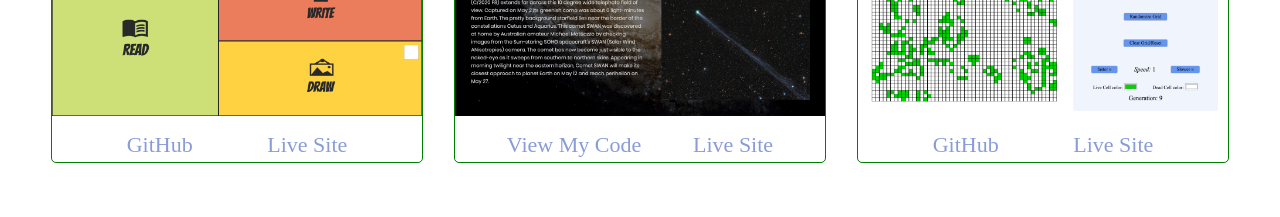
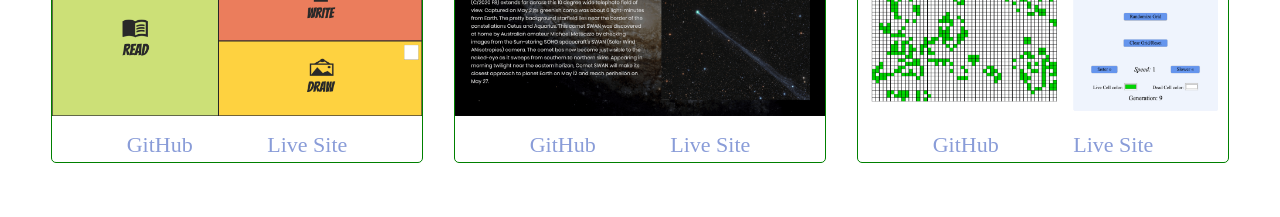
Before and after one commit to fuston05/scott-fuston-portfolio, a React (Create React App) app: page / in a window 1280 px wide. Shown: the part 840-1057 px from the top of the page. Built offline with nearby package versions, Linux system fonts and the light colour scheme.

Commit message:
fixed a typo in portfolio section

```diff
--- a/src/components/Portfolio/ProjectCard.jsx
+++ b/src/components/Portfolio/ProjectCard.jsx
@@ -25,14 +25,14 @@ const ProjectCard = () => {
         <div className="linksCont">
           <a
             href="https://github.com/Lambda-School-Labs/Labs26-StorySquad-FE-TeamC"
-            target= '_blank'
+            target="_blank"
             rel="noreferrer noopener"
           >
             GitHub
           </a>
           <a
             href="https://c.storysquad.dev/"
-            target= '_blank'
+            target="_blank"
             rel="noreferrer noopener"
           >
             Live Site
@@ -58,7 +58,7 @@ const ProjectCard = () => {
             target="_blank"
             rel="noreferrer noopener"
           >
-            View My Code
+            GitHub
           </a>
           <a
             href="https://nasa-apod-fun.netlify.app/"
@@ -85,14 +85,14 @@ const ProjectCard = () => {
         <div className="linksCont">
           <a
             href="https://github.com/fuston05/conways-game-of-life"
-            target= '_blank'
+            target="_blank"
             rel="noreferrer noopener"
           >
             GitHub
           </a>
           <a
             href="https://conwaygameoflife.netlify.app/"
-            target= '_blank'
+            target="_blank"
             rel="noreferrer noopener"
           >
             Live Site
```
